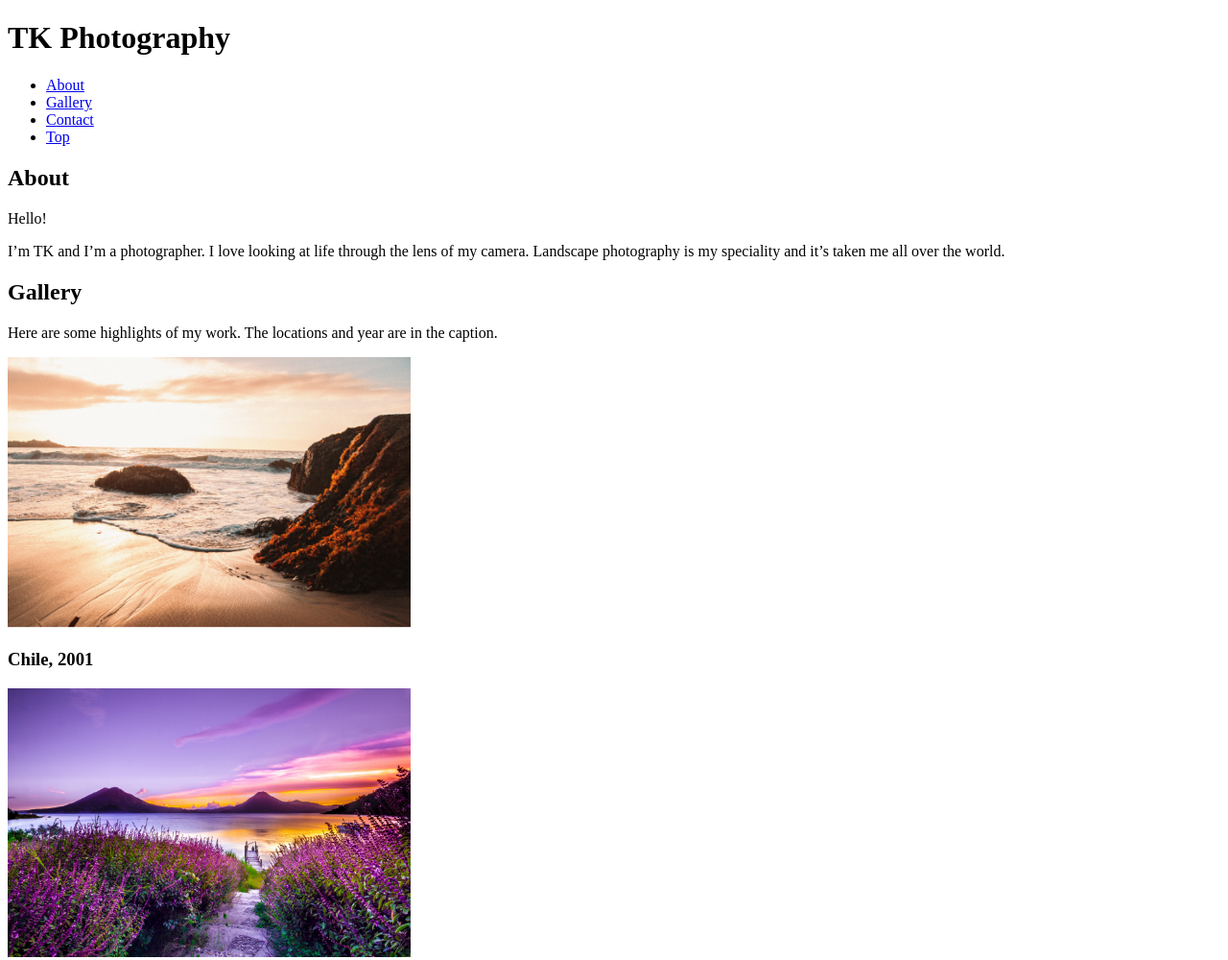
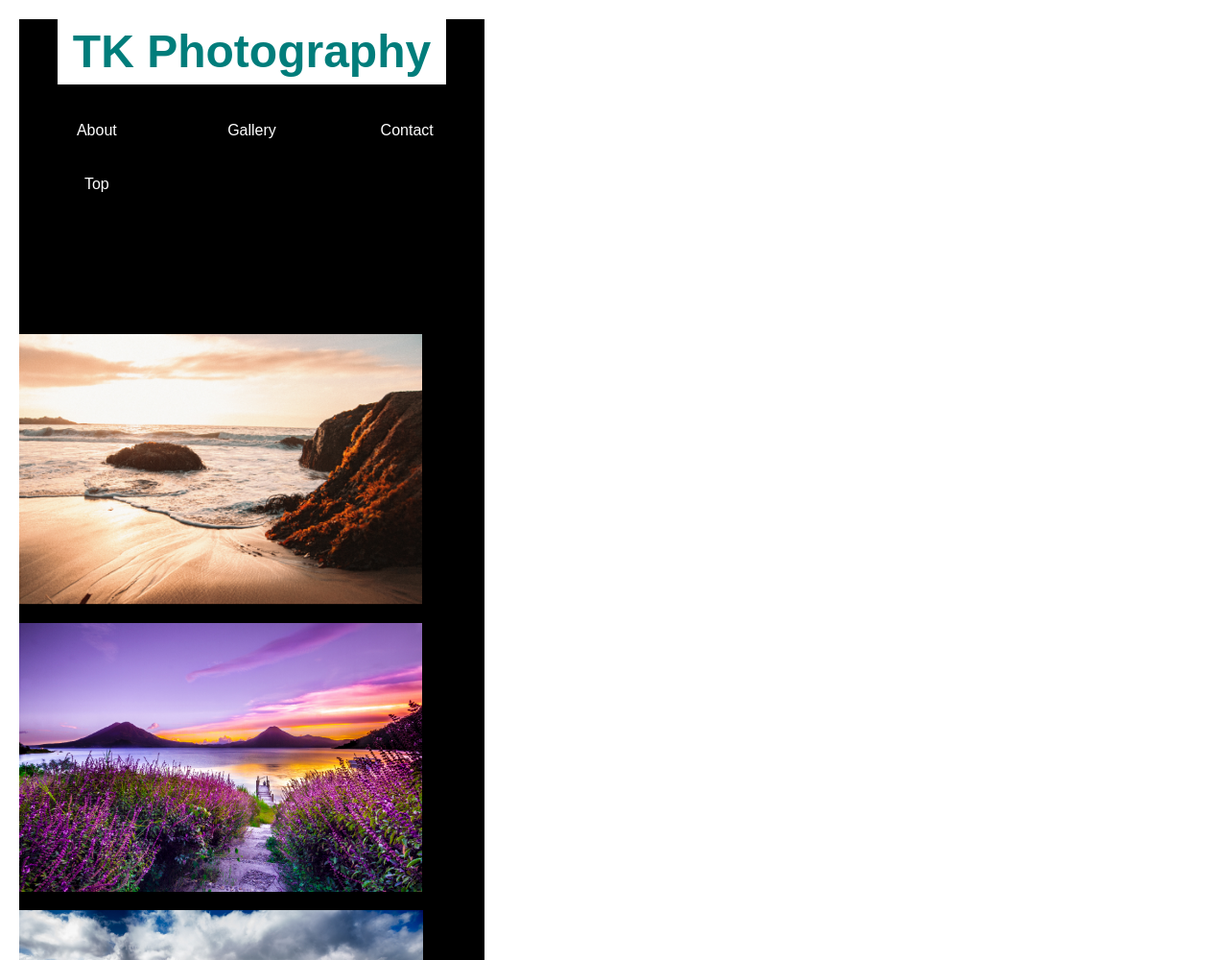
Before and after one commit to abrunkho/photogallery, a plain HTML site: page index.html in a window 1280 px wide. Shown: the top 1000 px of the page at 96% size. Drawn offline with Linux system fonts and the light colour scheme.

Commit message:
start css

```diff
--- a/index.html
+++ b/index.html
@@ -5,6 +5,7 @@
     <meta charset="UTF-8">
     <meta name="viewport" content="width=device-width, initial-scale=1.0">
     <meta name="author" content="Austin Brunkhorst">
+    <link rel="stylesheet" href="styles.css">
     <title>TK Photography</title>
 </head>
 
--- a/styles.css
+++ b/styles.css
@@ -0,0 +1,104 @@
+/* http://meyerweb.com/eric/tools/css/reset/
+   v2.0 | 20110126
+   License: none (public domain)
+*/
+
+html, body, div, span, applet, object, iframe,
+h1, h2, h3, h4, h5, h6, p, blockquote, pre,
+a, abbr, acronym, address, big, cite, code,
+del, dfn, em, img, ins, kbd, q, s, samp,
+small, strike, strong, sub, sup, tt, var,
+b, u, i, center,
+dl, dt, dd, ol, ul, li,
+fieldset, form, label, legend,
+table, caption, tbody, tfoot, thead, tr, th, td,
+article, aside, canvas, details, embed,
+figure, figcaption, footer, header, hgroup,
+menu, nav, output, ruby, section, summary,
+time, mark, audio, video {
+	margin: 0;
+	padding: 0;
+	border: 0;
+	font-size: 100%;
+	font: inherit;
+	vertical-align: baseline;
+}
+/* HTML5 display-role reset for older browsers */
+article, aside, details, figcaption, figure,
+footer, header, hgroup, menu, nav, section {
+	display: block;
+}
+body {
+	line-height: 1;
+}
+ol, ul {
+	list-style: none;
+}
+blockquote, q {
+	quotes: none;
+}
+blockquote:before, blockquote:after,
+q:before, q:after {
+	content: '';s
+	content: none;
+}
+
+table {
+	border-collapse: collapse;
+	border-spacing: 0;
+}
+
+/*-------------------
+GENERAL
+-------------------*/
+
+html{
+    background-color: #FFFFFF;
+}
+
+body{
+    width:485px;
+    font-family: Arial, Helvetica, sans-serif;
+    margin:20px;
+    background-color: #000000;
+}
+
+h1{
+    color: #007D7B;
+    font-size:3em;
+    margin:20px 40px 20px 40px;
+    padding:10px;
+    text-align:center;
+    font-weight:bold;
+    background-color: #FFFFFF;
+}
+
+/*-------------------
+NAVIGATION
+-------------------*/
+
+nav{
+    width: 485px;
+    color: #FFFFFF;
+}
+
+ul{
+    display: grid;
+    grid-template-columns: 1fr 1fr 1fr;
+    width: 100%;
+}
+
+li{
+    text-align: center;
+    padding: 20px;
+}
+
+li:hover{
+    background-color: #007D7B;
+}
+
+li a{
+    color:#FFFFFF;
+    text-decoration: none;
+
+}
```
